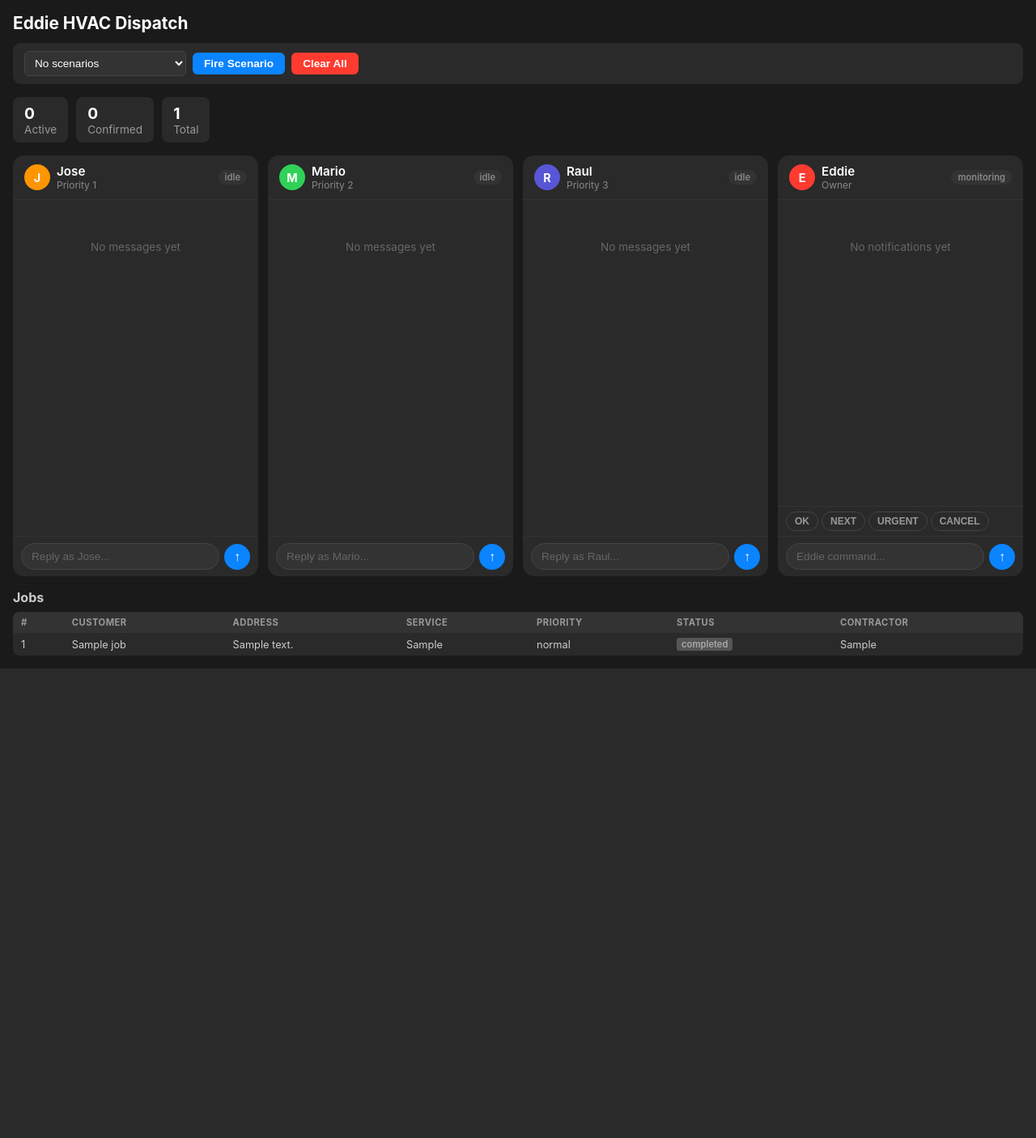
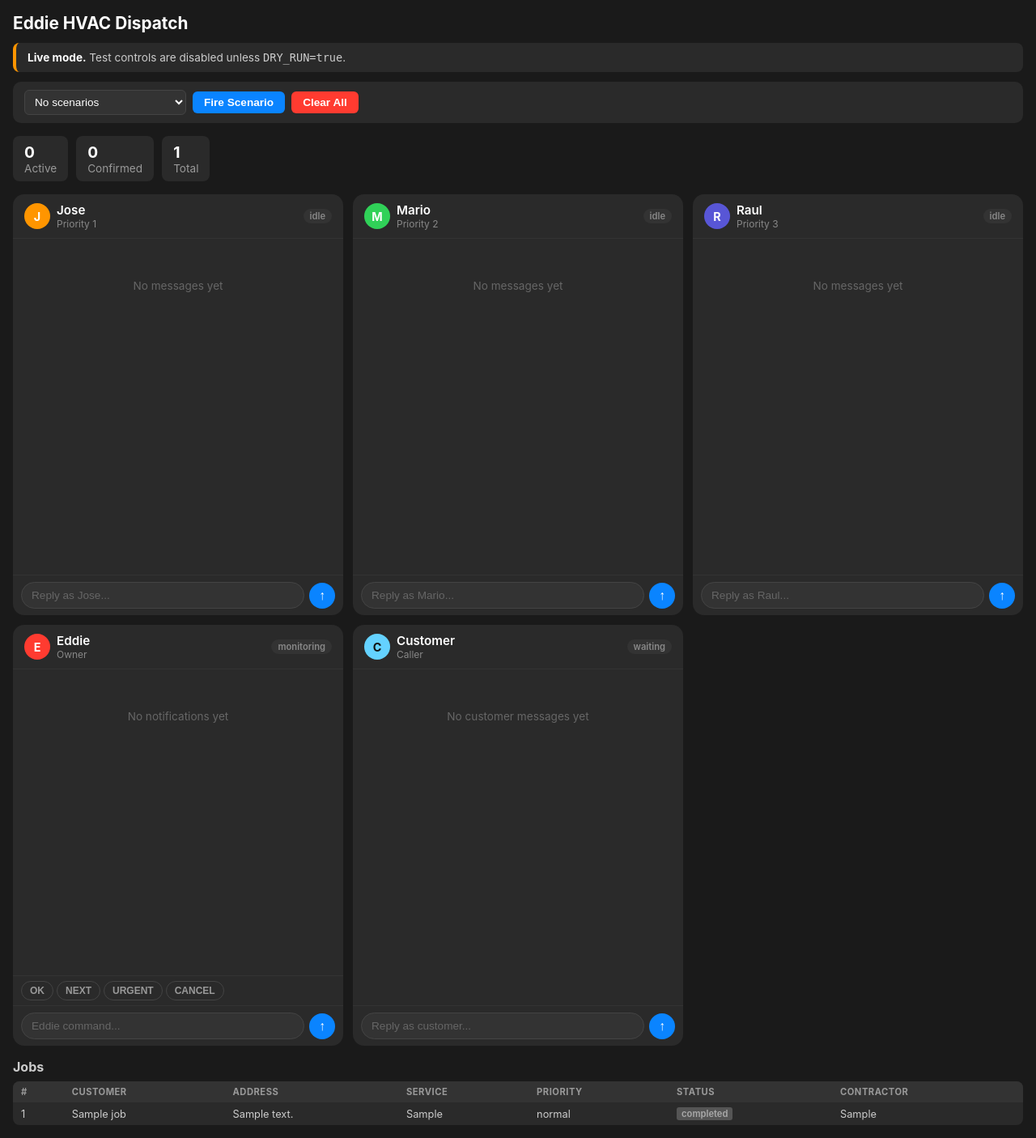
Before and after one commit to keithmcbrief/hvac-dispatcher, a FastAPI app: template templates/dashboard.html in a window 1280 px wide. Shown: the whole page at 81% size. Before the commit the page ends 826 px from the top, so only its background shows below. Run offline with FastAPI, Linux system fonts and the light colour scheme; the template is opened without the code that fills it: most values are stand-ins (such as "Sample title", 1, 10 or a date in 2020).

Commit message:
Add customer dry-run dashboard testing

```diff
--- a/main.py
+++ b/main.py
@@ -509,7 +509,13 @@ async def dashboard(request: Request, slug: str):
         return templates.TemplateResponse(
             request=request,
             name="dashboard.html",
-            context={"request": request, "jobs": jobs, "slug": slug},
+            context={
+                "request": request,
+                "jobs": jobs,
+                "slug": slug,
+                "dry_run": config.DRY_RUN,
+                "slack_enabled": config.SLACK_ENABLED,
+            },
         )
     finally:
         conn.close()
@@ -644,7 +650,7 @@ async def fire_scenario(name: str):
         return {"status": "skipped", "reason": "not a lead", "scenario": name}
 
     if phone and not phone.startswith("+"):
-        phone = f"+{phone}"
+        phone = _normalize_us_phone(phone)
 
     conn = db_module.get_connection()
     try:
@@ -712,6 +718,44 @@ async def test_reply(request: Request):
         conn.close()
 
 
+@app.post("/test/customer")
+async def test_customer_reply(request: Request):
+    """Simulate a customer SMS reply. DRY_RUN mode only."""
+    if not config.DRY_RUN:
+        return JSONResponse(status_code=403, content={"error": "Only available in DRY_RUN mode"})
+
+    data = await request.json()
+    body = data.get("body", "")
+    job_id = data.get("job_id")
+    phone = data.get("phone", "")
+
+    if not body:
+        return JSONResponse(status_code=400, content={"error": "body required"})
+
+    customer_phone = _normalize_us_phone(phone) if phone else ""
+    conn = db_module.get_connection()
+    try:
+        if job_id:
+            job = db_module.get_job(conn, job_id)
+        elif customer_phone:
+            job = db_module.get_most_recent_job_for_customer_phone(conn, customer_phone)
+        else:
+            job = db_module.get_most_recent_active_job(conn)
+
+        if not job:
+            return JSONResponse(status_code=404, content={"error": "No customer job found"})
+
+        dispatch.process_customer_reply(
+            conn,
+            job,
+            customer_phone or job["phone"],
+            body,
+        )
+        return {"status": "ok", "job_id": job["id"], "phone": customer_phone or job["phone"]}
+    finally:
+        conn.close()
+
+
 @app.post("/test/eddie")
 async def test_eddie(request: Request):
     """Simulate an Eddie command. DRY_RUN mode only."""
--- a/templates/dashboard.html
+++ b/templates/dashboard.html
@@ -10,6 +10,9 @@
     h1 { font-size: 1.3rem; margin-bottom: 12px; color: #fff; }
 
     /* Top bar */
+    .mode-banner { margin-bottom: 12px; padding: 10px 14px; border-radius: 8px; background: #2a2a2a; color: #ccc; font-size: 0.85rem; border-left: 4px solid #0a84ff; }
+    .mode-banner strong { color: #fff; }
+    .mode-banner.warn { border-left-color: #ff9500; }
     .top-bar { display: flex; gap: 8px; align-items: center; flex-wrap: wrap; margin-bottom: 16px; padding: 10px 14px; background: #2a2a2a; border-radius: 10px; }
     .top-bar select { padding: 6px 8px; border: 1px solid #444; border-radius: 6px; font-size: 0.85rem; background: #333; color: #fff; min-width: 200px; }
     .top-bar button { padding: 6px 14px; border: none; border-radius: 6px; font-size: 0.85rem; font-weight: 600; cursor: pointer; }
@@ -25,8 +28,9 @@
     .stat strong { color: #fff; font-size: 1.2rem; display: block; }
 
     /* Phone grid */
-    .phones { display: grid; grid-template-columns: repeat(4, 1fr); gap: 12px; }
-    @media (max-width: 1200px) { .phones { grid-template-columns: repeat(2, 1fr); } }
+    .phones { display: grid; grid-template-columns: repeat(5, 1fr); gap: 12px; }
+    @media (max-width: 1500px) { .phones { grid-template-columns: repeat(3, 1fr); } }
+    @media (max-width: 1000px) { .phones { grid-template-columns: repeat(2, 1fr); } }
     @media (max-width: 600px) { .phones { grid-template-columns: 1fr; } }
 
     /* Individual phone */
@@ -81,6 +85,17 @@
 <body>
   <h1>Eddie HVAC Dispatch</h1>
 
+  {% if dry_run %}
+  <div class="mode-banner{% if slack_enabled %} warn{% endif %}">
+    <strong>Dry-run mode.</strong> Contractor and customer texts are simulated.
+    {% if slack_enabled %}Slack is enabled and will post to the configured webhook.{% else %}Slack is disabled for this run.{% endif %}
+  </div>
+  {% else %}
+  <div class="mode-banner warn">
+    <strong>Live mode.</strong> Test controls are disabled unless <code>DRY_RUN=true</code>.
+  </div>
+  {% endif %}
+
   <div class="top-bar" id="top-bar">
     <select id="scenario-select"><option value="">Loading...</option></select>
     <button class="btn-fire" onclick="fireScenario()">Fire Scenario</button>
@@ -88,7 +103,7 @@
     <span class="top-status" id="top-status"></span>
   </div>
 
-  {% set active_count = jobs | selectattr("status", "in", ["new", "contacting_contractor", "awaiting_reply", "follow_up_1", "follow_up_2", "escalating", "conditional_pending"]) | list | length %}
+  {% set active_count = jobs | selectattr("status", "in", ["new", "contacting_contractor", "awaiting_reply", "follow_up_1", "follow_up_2", "escalating", "accepted_waiting_eta", "conditional_pending"]) | list | length %}
   {% set confirmed_count = jobs | selectattr("status", "equalto", "contractor_confirmed") | list | length %}
 
   <div class="stats">
@@ -179,6 +194,25 @@
         <button onclick="eddieType()">&#x2191;</button>
       </div>
     </div>
+
+    <!-- Customer -->
+    <div class="phone" id="phone-Customer">
+      <div class="phone-header">
+        <div class="phone-avatar" style="background:#64d2ff;color:#111;">C</div>
+        <div>
+          <div class="phone-name">Customer</div>
+          <div class="phone-role">Caller</div>
+        </div>
+        <div class="phone-status" id="status-Customer" style="background:#333;color:#888;">waiting</div>
+      </div>
+      <div class="phone-messages" id="msgs-Customer">
+        <div class="phone-empty">No customer messages yet</div>
+      </div>
+      <div class="phone-input">
+        <input type="text" id="input-Customer" placeholder="Reply as customer..." onkeydown="if(event.key==='Enter')sendCustomer()">
+        <button onclick="sendCustomer()">&#x2191;</button>
+      </div>
+    </div>
   </div>
 
   <!-- Compact jobs table -->
@@ -207,7 +241,7 @@
           <td>{% if job["priority"] == "emergency" %}<span style="color:#ff3b30;font-weight:700;">emergency</span>{% else %}normal{% endif %}</td>
           <td>
             {% set s = job["status"] %}
-            {% if s in ["contacting_contractor", "awaiting_reply", "follow_up_1", "follow_up_2", "escalating", "conditional_pending", "new"] %}
+            {% if s in ["contacting_contractor", "awaiting_reply", "follow_up_1", "follow_up_2", "escalating", "accepted_waiting_eta", "conditional_pending", "new"] %}
               <span class="status-badge sb-active">{{ s | replace("_", " ") }}</span>
             {% elif s == "contractor_confirmed" %}
               <span class="status-badge sb-confirmed">confirmed</span>
@@ -280,6 +314,21 @@
       .catch(function() {});
     }
 
+    function sendCustomer() {
+      var input = document.getElementById("input-Customer");
+      var text = input.value.trim();
+      if (!text) return;
+      input.value = "";
+      fetch("/test/customer", {
+        method: "POST",
+        headers: {"Content-Type": "application/json"},
+        body: JSON.stringify({body: text})
+      })
+      .then(function(r) { return r.json(); })
+      .then(function() { refreshAll(); })
+      .catch(function() {});
+    }
+
     function eddieCmd(cmd) {
       fetch("/test/eddie", {
         method: "POST",
@@ -308,7 +357,7 @@
     }
 
     function renderMessages(allMsgs) {
-      var byPerson = {Jose: [], Mario: [], Raul: [], Eddie: []};
+      var byPerson = {Jose: [], Mario: [], Raul: [], Eddie: [], Customer: []};
 
       allMsgs.forEach(function(m) {
         var cn = m.contractor_name;
@@ -320,7 +369,7 @@
         }
       });
 
-      ["Jose", "Mario", "Raul"].forEach(function(name) {
+      ["Jose", "Mario", "Raul", "Customer"].forEach(function(name) {
         var container = document.getElementById("msgs-" + name);
         var msgs = byPerson[name];
         if (!msgs.length) {
@@ -329,8 +378,8 @@
         }
         var html = "";
         msgs.forEach(function(m) {
-          // outbound from system = incoming on contractor's phone
-          // inbound from contractor = outgoing on contractor's phone (they sent it)
+          // outbound from system = incoming on the phone
+          // inbound from that person = outgoing on their phone
           var isTheirs = m.direction === "inbound";
           var cls = isTheirs ? "bubble-outgoing" : "bubble-incoming";
           var jobTag = "Job #" + m.job_id + (m.customer_name ? " - " + m.customer_name : "");
@@ -346,7 +395,16 @@
         // Update status
         var statusEl = document.getElementById("status-" + name);
         var lastMsg = msgs[msgs.length - 1];
-        if (lastMsg.job_status === "contractor_confirmed" && lastMsg.direction === "inbound") {
+        if (name === "Customer") {
+          if (msgs.some(function(m2) { return m2.direction === "outbound"; })) {
+            statusEl.textContent = "notified";
+            statusEl.style.background = "#64d2ff"; statusEl.style.color = "#111";
+          }
+          if (lastMsg.direction === "inbound") {
+            statusEl.textContent = "replied";
+            statusEl.style.background = "#30d158"; statusEl.style.color = "#fff";
+          }
+        } else if (lastMsg.job_status === "contractor_confirmed" && lastMsg.direction === "inbound") {
           statusEl.textContent = "confirmed";
           statusEl.style.background = "#30d158"; statusEl.style.color = "#fff";
         } else if (msgs.some(function(m2) { return m2.direction === "outbound"; })) {
```
Also changed, not shown: test_scenarios/internal_customer_confirmation.json (added, +19 -0 lines), tests/test_main.py (+66 -0 lines), README.md.
